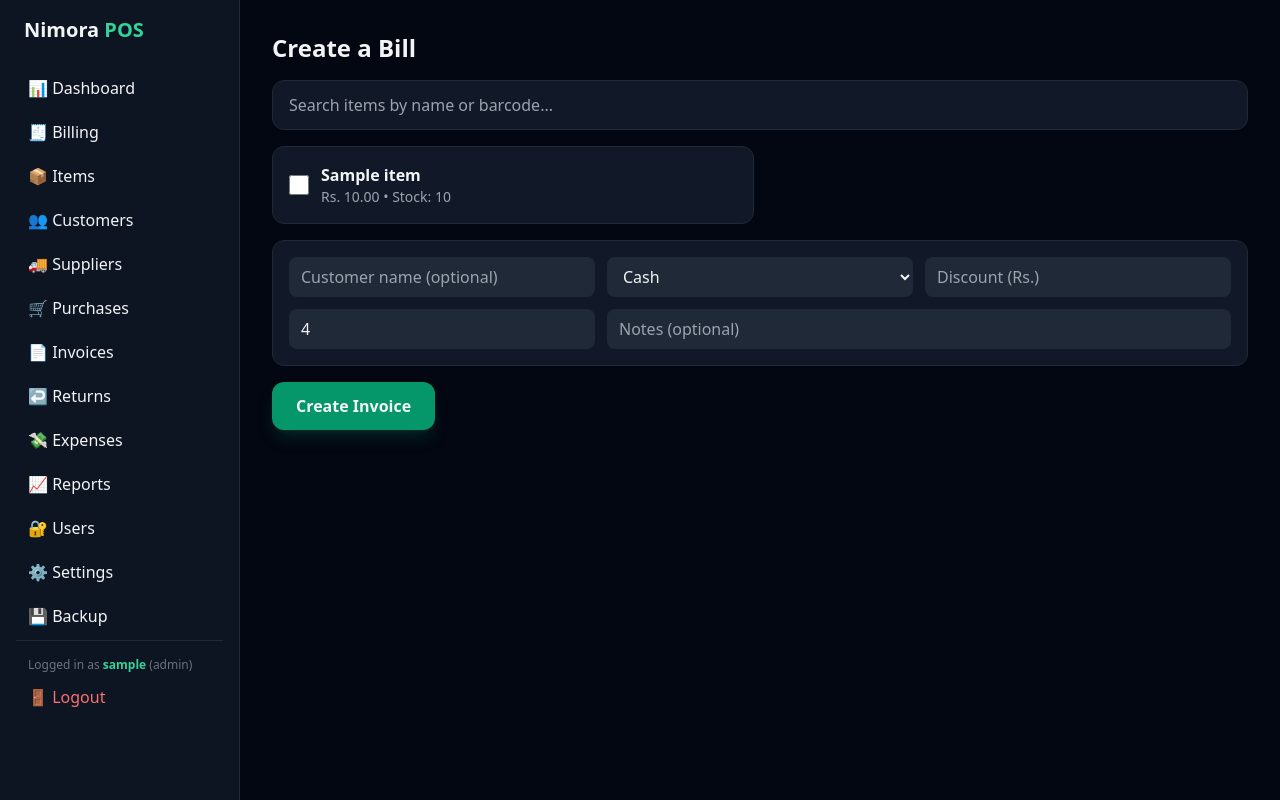
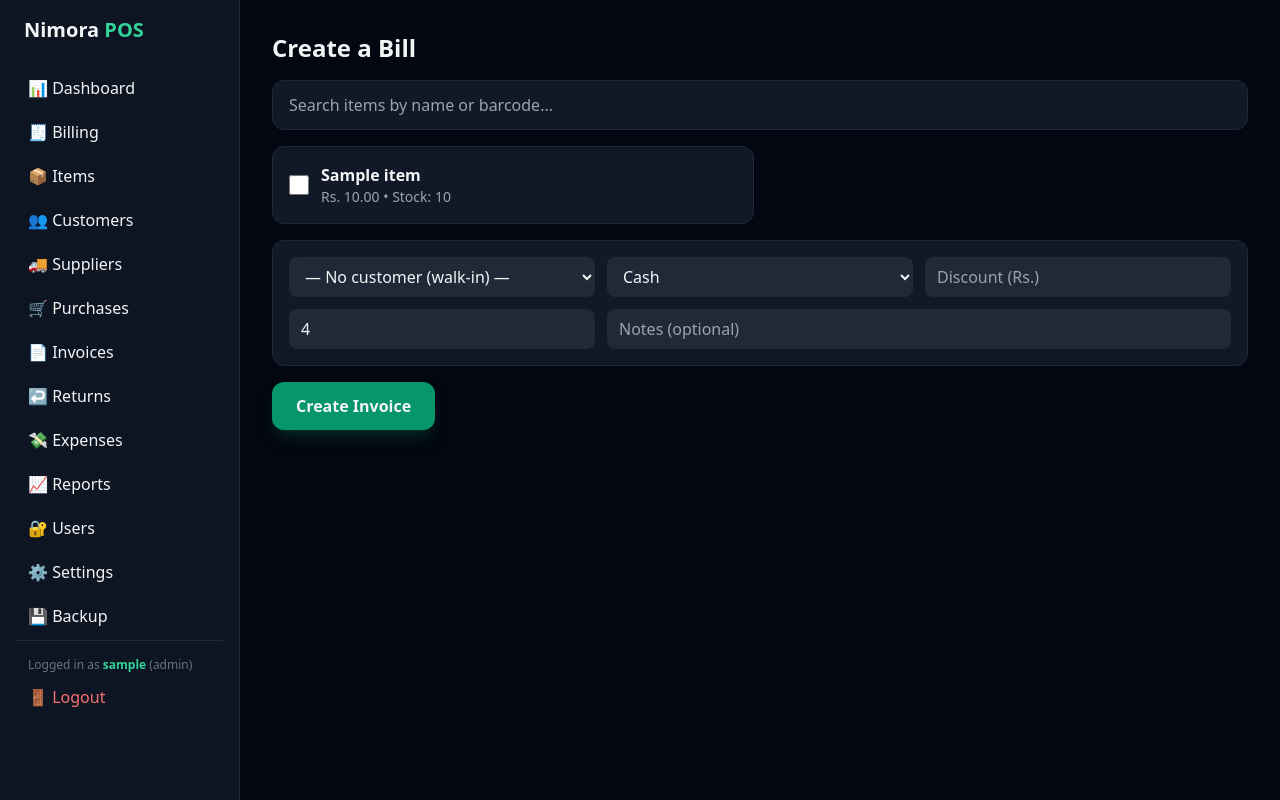
Before and after one commit to nimsara-web/Nimora-pos, a Flask app: page /pos in a window 1280 px wide. Run offline with Flask 3, Linux system fonts and the light colour scheme; the visitor is signed in with stand-in values (Sample User, id 1); a database or web service that is not in the repository returns one stand-in record (values such as "Sample title"); some libraries are stand-ins or nearby versions.

Commit message:
Update index.html

```diff
--- a/templates/index.html
+++ b/templates/index.html
@@ -21,7 +21,12 @@
     </div>
 
     <div class="bg-gray-900 rounded-xl p-4 grid grid-cols-1 md:grid-cols-3 gap-3 border border-gray-800">
-        <input name="customer" placeholder="Customer name (optional)" class="bg-gray-800 rounded-lg px-3 py-2">
+        <select name="customer_id" class="bg-gray-800 rounded-lg px-3 py-2">
+            <option value="">— No customer (walk-in) —</option>
+            {% for c in customers %}
+            <option value="{{ c._id }}">{{ c.name }}{% if c.phone %} ({{ c.phone }}){% endif %}</option>
+            {% endfor %}
+        </select>
         <select name="payment" class="bg-gray-800 rounded-lg px-3 py-2">
             <option>Cash</option>
             <option>Card</option>
```
